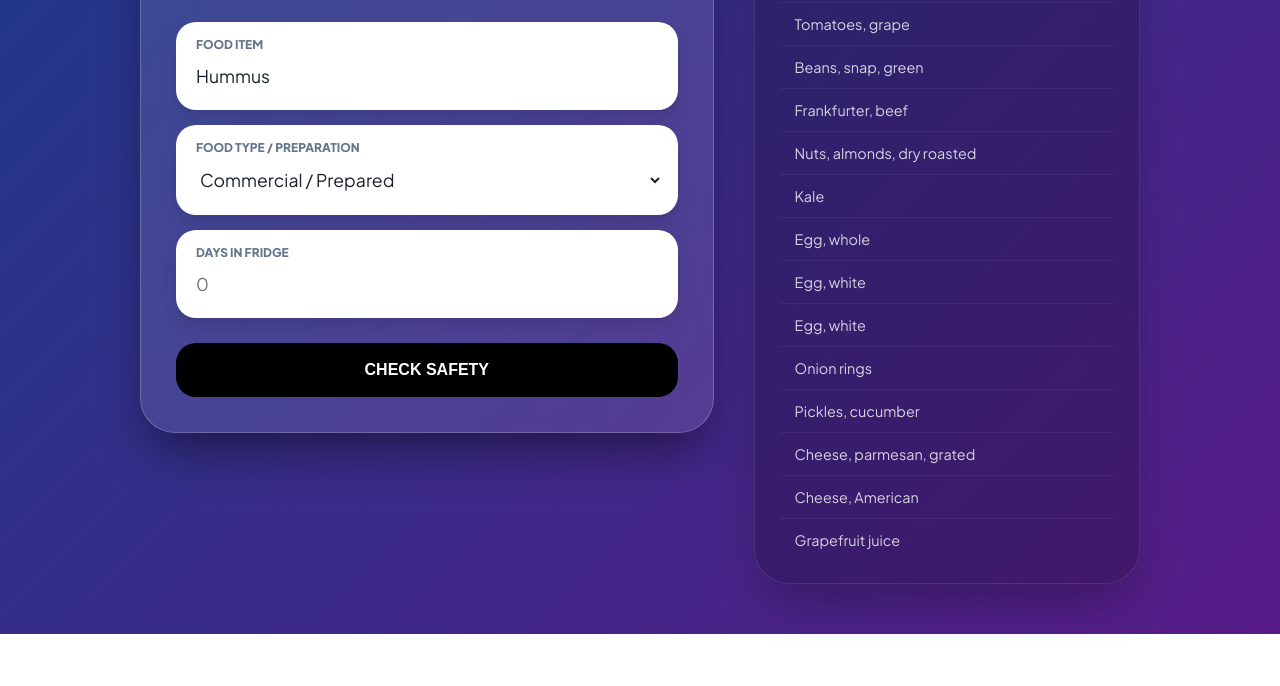
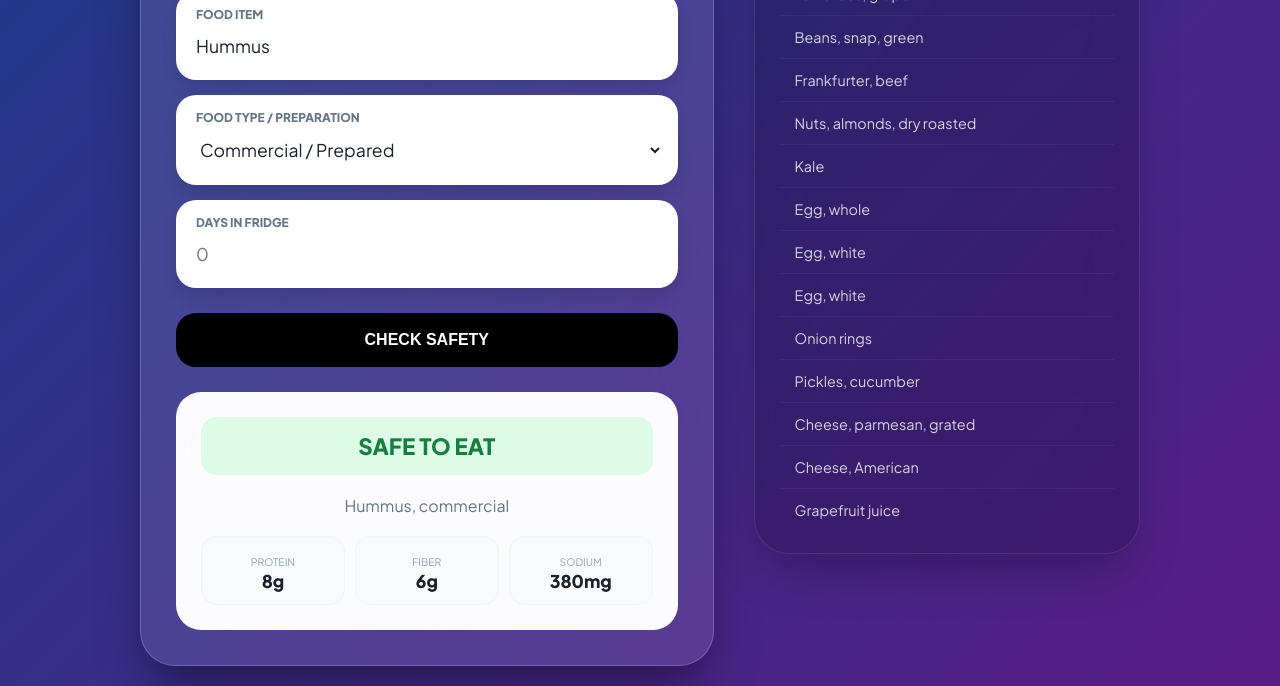
Before and after one commit to SkAmeen18/food_quality_checker, a plain HTML site: page index.html in a window 1280 px wide. Both pictures are taken after a click on the item "Hummus". Shown: the part 166-852 px from the top of the page. Before the commit the page ends 800 px from the top, so only its background shows below. Drawn offline with Linux system fonts and the light colour scheme; no server answers.

Commit message:
Update index.html

```diff
--- a/index.html
+++ b/index.html
@@ -135,7 +135,6 @@
         }
 
         .action-btn:hover { transform: translateY(-2px); background: #22c55e; }
-        .action-btn:disabled { background: #64748b; cursor: not-allowed; transform: none; }
 
         .result-card {
             margin-top: 25px;
@@ -227,137 +226,100 @@
 </div>
 
 <script>
+    // Local standalone database (No API or key required)
     const storageDatabase = {
-        "Hummus, commercial": { days: 5, type: "commercial" },
-        "Tomatoes, grape, raw": { days: 7, type: "raw" },
-        "Beans, snap, green, canned": { days: 4, type: "canned" },
-        "Frankfurter, beef, unheated": { days: 7, type: "commercial" },
-        "Nuts, almonds, dry roasted": { days: 30, type: "dried" },
-        "Kale, raw": { days: 5, type: "raw" },
-        "Egg, whole, raw, pasteurized": { days: 3, type: "pasteurized" },
-        "Egg, white, raw, pasteurized": { days: 3, type: "pasteurized" },
-        "Egg, white, dried": { days: 365, type: "dried" },
-        "Onion rings, frozen": { days: 3, type: "frozen" },
-        "Pickles, cucumber": { days: 30, type: "commercial" },
-        "Cheese, parmesan, grated": { days: 21, type: "commercial" },
-        "Cheese, American": { days: 14, type: "commercial" },
-        "Grapefruit juice": { days: 7, type: "raw" },
-        "Peaches, yellow, raw": { days: 5, type: "raw" },
-        "Seeds, sunflower seed": { days: 30, type: "dried" },
-        "Bread, white": { days: 7, type: "commercial" },
-        "Kale, frozen, cooked": { days: 4, type: "cooked" },
-        "Mustard, prepared": { days: 60, type: "commercial" },
-        "Kiwifruit, green, raw": { days: 7, type: "raw" },
-        "Yogurt, Greek, nonfat": { days: 7, type: "commercial" },
-        "Yogurt, plain, nonfat": { days: 7, type: "commercial" },
-        "Cheese, monterey jack": { days: 14, type: "commercial" },
-        "Cauliflower, raw": { days: 5, type: "raw" },
-        "Rice, red, raw": { days: 30, type: "raw" },
-        "Sorghum bran": { days: 30, type: "dried" },
-        "Parsnips, raw": { days: 10, type: "raw" },
-        "Peppers, banana, raw": { days: 7, type: "raw" },
-        "Swordfish, frozen": { days: 2, type: "frozen" },
-        "Watermelon, rind only, raw": { days: 4, type: "raw" }
+        "Hummus, commercial": { days: 5, type: "commercial", protein: 8, fiber: 6, sodium: 380 },
+        "Tomatoes, grape, raw": { days: 7, type: "raw", protein: 1, fiber: 1, sodium: 5 },
+        "Beans, snap, green, canned": { days: 4, type: "canned", protein: 1, fiber: 2, sodium: 290 },
+        "Frankfurter, beef, unheated": { days: 7, type: "commercial", protein: 12, fiber: 0, sodium: 560 },
+        "Nuts, almonds, dry roasted": { days: 30, type: "dried", protein: 21, fiber: 11, sodium: 1 },
+        "Kale, raw": { days: 5, type: "raw", protein: 3, fiber: 4, sodium: 38 },
+        "Egg, whole, raw, pasteurized": { days: 3, type: "pasteurized", protein: 13, fiber: 0, sodium: 140 },
+        "Egg, white, raw, pasteurized": { days: 3, type: "pasteurized", protein: 11, fiber: 0, sodium: 166 },
+        "Egg, white, dried": { days: 365, type: "dried", protein: 81, fiber: 0, sodium: 1240 },
+        "Onion rings, frozen": { days: 3, type: "frozen", protein: 3, fiber: 2, sodium: 320 },
+        "Pickles, cucumber": { days: 30, type: "commercial", protein: 0, fiber: 1, sodium: 800 },
+        "Cheese, parmesan, grated": { days: 21, type: "commercial", protein: 38, fiber: 0, sodium: 1529 },
+        "Cheese, American": { days: 14, type: "commercial", protein: 18, fiber: 0, sodium: 1200 },
+        "Grapefruit juice": { days: 7, type: "raw", protein: 1, fiber: 0, sodium: 2 },
+        "Peaches, yellow, raw": { days: 5, type: "raw", protein: 1, fiber: 2, sodium: 0 },
+        "Seeds, sunflower seed": { days: 30, type: "dried", protein: 21, fiber: 9, sodium: 9 },
+        "Bread, white": { days: 7, type: "commercial", protein: 9, fiber: 3, sodium: 490 },
+        "Kale, frozen, cooked": { days: 4, type: "cooked", protein: 3, fiber: 3, sodium: 22 },
+        "Mustard, prepared": { days: 60, type: "commercial", protein: 4, fiber: 3, sodium: 1100 },
+        "Kiwifruit, green, raw": { days: 7, type: "raw", protein: 1, fiber: 3, sodium: 3 },
+        "Yogurt, Greek, nonfat": { days: 7, type: "commercial", protein: 10, fiber: 0, sodium: 36 },
+        "Yogurt, plain, nonfat": { days: 7, type: "commercial", protein: 6, fiber: 0, sodium: 52 },
+        "Cheese, monterey jack": { days: 14, type: "commercial", protein: 25, fiber: 0, sodium: 540 },
+        "Cauliflower, raw": { days: 5, type: "raw", protein: 2, fiber: 2, sodium: 30 },
+        "Rice, red, raw": { days: 30, type: "raw", protein: 7, fiber: 4, sodium: 5 },
+        "Sorghum bran": { days: 30, type: "dried", protein: 11, fiber: 67, sodium: 6 },
+        "Parsnips, raw": { days: 10, type: "raw", protein: 1, fiber: 5, sodium: 10 },
+        "Peppers, banana, raw": { days: 7, type: "raw", protein: 2, fiber: 3, sodium: 13 },
+        "Swordfish, frozen": { days: 2, type: "frozen", protein: 20, fiber: 0, sodium: 90 },
+        "Watermelon, rind only, raw": { days: 4, type: "raw", protein: 1, fiber: 1, sodium: 2 }
     };
 
-    // Helper function to extract ONLY the clean food name
+    // Helper function to extract ONLY clean food name for the list display
     function getCleanFoodName(fullKey) {
-        // Known prep words to filter out if appended to commas
         const filterWords = ['raw', 'cooked', 'canned', 'frozen', 'pasteurized', 'dried', 'commercial', 'unheated', 'prepared'];
         const parts = fullKey.split(',').map(p => p.trim());
-
-        // Keep parts that are not preparation descriptor words
         const cleanParts = parts.filter(part => !filterWords.includes(part.toLowerCase()));
-
         return cleanParts.join(', ');
     }
 
-    // Populate Sidebar with Clean Names
+    // Populate Sidebar
     const listElement = document.getElementById('itemList');
     Object.keys(storageDatabase).forEach(itemKey => {
         const displayName = getCleanFoodName(itemKey);
 
         let li = document.createElement('li');
-        li.innerText = displayName; // Displays ONLY clean food name
+        li.innerText = displayName;
 
         li.onclick = () => {
-            // Auto-fill input with the clean food name
             document.getElementById('foodInput').value = displayName;
-
-            // Auto-select type based on item data
             const itemData = storageDatabase[itemKey];
             if (itemData && itemData.type) {
                 document.getElementById('foodType').value = itemData.type;
             }
-
             checkAll();
         };
         listElement.appendChild(li);
     });
 
-    async function checkAll() {
-        const queryName = document.getElementById('foodInput').value.trim();
-        const selectedType = document.getElementById('foodType').value;
+    function checkAll() {
+        const queryName = document.getElementById('foodInput').value.trim().toLowerCase();
         const days = parseInt(document.getElementById('daysInput').value) || 0;
         const resultDiv = document.getElementById('result');
-        const checkBtn = document.getElementById('checkBtn');
 
         if (!queryName) {
             alert("Please enter a food name.");
             return;
         }
 
-        // Combine food name with selected type for targeted search
-        const fullSearchQuery = `${queryName} ${selectedType}`;
-
-        // UI Loading state
-        checkBtn.innerText = "SEARCHING...";
-        checkBtn.disabled = true;
-
-        try {
-            // Live fetch from official USDA FoodData Central REST API
-            const API_KEY = 'DEMO_KEY';
-            const response = await fetch(`https://api.nal.usda.gov/fdc/v1/foods/search?query=${encodeURIComponent(fullSearchQuery)}&pageSize=5&api_key=${API_KEY}`);
-
-            if (!response.ok) throw new Error("API Request failed");
-
-            const data = await response.json();
-
-            if (!data.foods || data.foods.length === 0) {
-                alert("Food item not found in USDA database.");
-                return;
-            }
-
-            const food = data.foods[0]; // Take best matching item
-
-            // Helper to extract nutrient by name safely
-            const getNut = (nutrientName) => {
-                if (!food.foodNutrients) return 0;
-                const n = food.foodNutrients.find(nu =>
-                    nu.nutrientName && nu.nutrientName.toLowerCase().includes(nutrientName.toLowerCase())
-                );
-                return n ? Math.round(n.value) : 0;
-            };
-
-            // Calculate max shelf life
-            let maxDays = 5; // Default safe estimate
-            const cleanQuery = queryName.toLowerCase();
-
+        // Find match in local storage
+        let matchedKey = null;
         for (let key in storageDatabase) {
             const primaryTerm = key.toLowerCase().split(',')[0].trim();
-                if (cleanQuery.includes(primaryTerm) || primaryTerm.includes(cleanQuery)) {
-                    maxDays = storageDatabase[key].days;
+            if (queryName.includes(primaryTerm) || primaryTerm.includes(queryName)) {
+                matchedKey = key;
                 break;
             }
         }
 
-            const isSafe = days <= maxDays;
+        if (!matchedKey) {
+            alert("Food item not found in local database. Try selecting one from the sidebar list!");
+            return;
+        }
 
-            // Update UI elements
-            document.getElementById('foodTitle').innerText = food.description;
-            document.getElementById('pVal').innerText = getNut("Protein") + "g";
-            document.getElementById('fVal').innerText = getNut("Fiber") + "g";
-            document.getElementById('sVal').innerText = getNut("Sodium") + "mg";
+        const foodData = storageDatabase[matchedKey];
+        const isSafe = days <= foodData.days;
+
+        // Update UI
+        document.getElementById('foodTitle').innerText = matchedKey;
+        document.getElementById('pVal').innerText = foodData.protein + "g";
+        document.getElementById('fVal').innerText = foodData.fiber + "g";
+        document.getElementById('sVal').innerText = foodData.sodium + "mg";
 
         const banner = document.getElementById('freshnessBanner');
         if (isSafe) {
@@ -369,14 +331,6 @@
         }
 
         resultDiv.classList.remove('hidden');
-
-        } catch (e) {
-            console.error(e);
-            alert("An error occurred while checking food safety. Please check your network connection.");
-        } finally {
-            checkBtn.innerText = "CHECK SAFETY";
-            checkBtn.disabled = false;
-        }
     }
 </script>
 </body>
```
Lines whose indentation alone changed are shown as unchanged.
